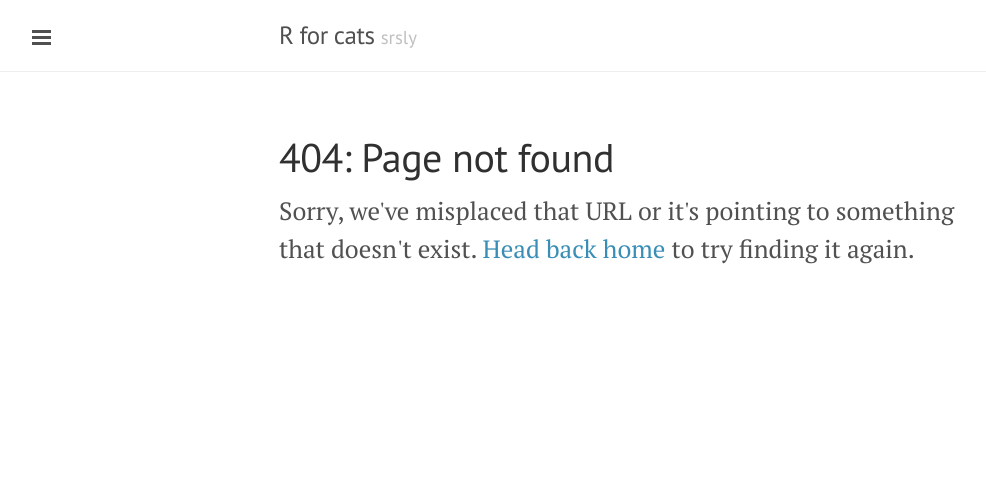
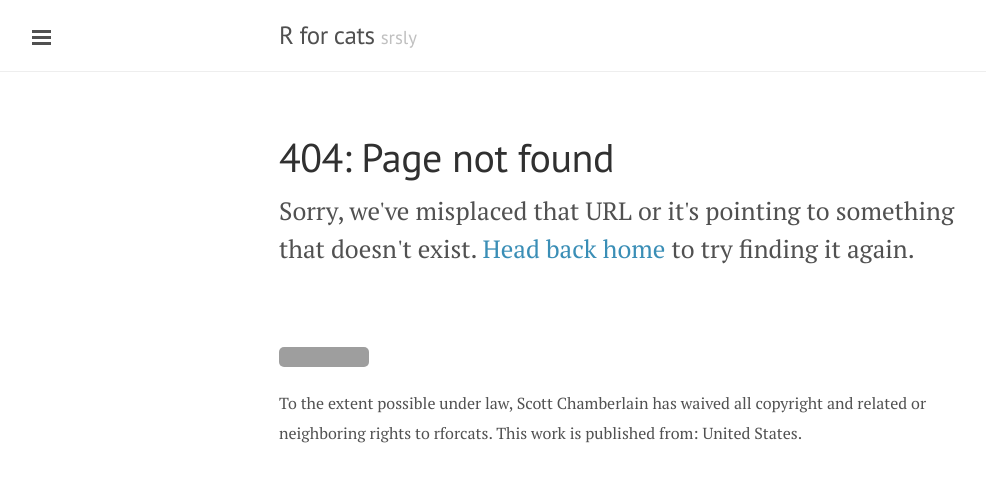
Before and after one commit to sckott/rforcats, a Jekyll site: the page built from 404.html, in a window 1280 px wide. Shown: the top 482 px of the page, without its empty margins (1-987 px from the left). Built offline with Jekyll 4.4.1, drawn with Linux system fonts in a browser that asks for light colours; nearby versions of some CDN libraries; Markdown is read by kramdown in place of the engine named in the settings; comment, search, counter and statistics services are not loaded; grey boxes are pictures that could not be loaded.

Commit message:
added new favicon and cc0 license

```diff
--- a/_includes/head.html
+++ b/_includes/head.html
@@ -21,8 +21,9 @@
 
   <!-- Icons -->
   <link href="//netdna.bootstrapcdn.com/font-awesome/4.0.3/css/font-awesome.css" rel="stylesheet">
-  <link rel="apple-touch-icon-precomposed" sizes="144x144" href="/public/apple-touch-icon-144-precomposed.png">
-  <link rel="shortcut icon" href="/public/favicon.ico">
+  <!-- <link rel="apple-touch-icon-precomposed" sizes="144x144" href="/public/apple-touch-icon-144-precomposed.png"> -->
+  <link rel="fa-angle-right" sizes="144x144" href="/public/fa-angle-right.png">
+  <link rel="shortcut icon" href="/public/fa-angle-right.png">
 
   <!-- RSS -->
   <link rel="alternate" type="application/rss+xml" title="RSS" href="/atom.xml">
--- a/_layouts/default.html
+++ b/_layouts/default.html
@@ -21,7 +21,26 @@
 
       <div class="container content">
         {{ content }}
-      </div>
+
+    <!-- CC0 license image -->
+    <p xmlns:dct="http://purl.org/dc/terms/" xmlns:vcard="http://www.w3.org/2001/vcard-rdf/3.0#">
+      <a rel="license"
+         href="http://creativecommons.org/publicdomain/zero/1.0/">
+        <img src="http://i.creativecommons.org/p/zero/1.0/88x31.png" style="border-style: none;" alt="CC0" />
+      </a>
+      <!-- <br /> -->
+      <font size="3">To the extent possible under law,
+      <span resource="[_:publisher]" rel="dct:publisher">
+        <span property="dct:title">Scott Chamberlain</span></span>
+      has waived all copyright and related or neighboring rights to
+      <span property="dct:title">rforcats</span>.
+    This work is published from:
+    <span property="vcard:Country" datatype="dct:ISO3166"
+          content="US" about="[_:publisher]">
+      United States</span>.</font>
+    </p>
+
+    </div>
     </div>
 
     <label for="sidebar-checkbox" class="sidebar-toggle"></label>
```
Also changed, not shown: index.md (+2 -0 lines), public/fa-angle-right.png (added), 7 other files.
